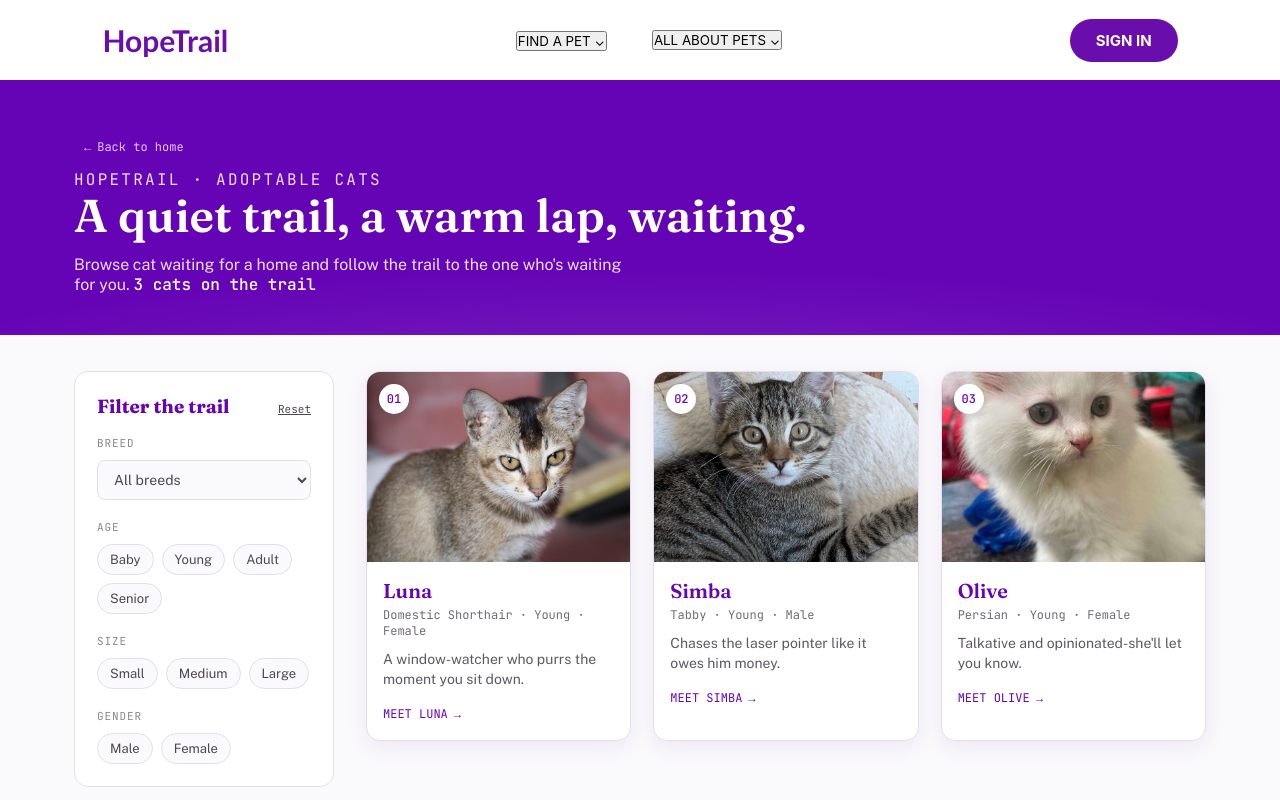
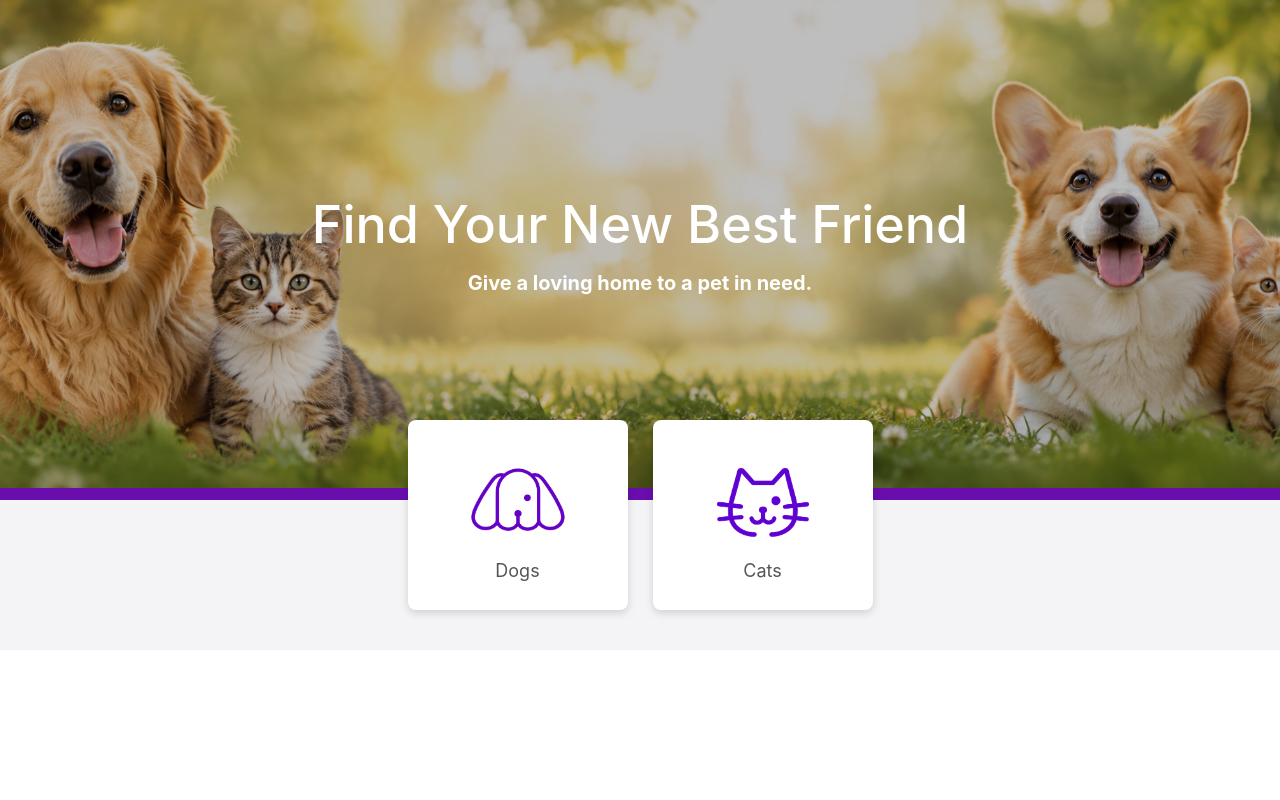
Before and after one commit to FaizaSec/HopeTrail, a React (Vite) app: page /cats in a window 1280 px wide. Shown: the top 800 px of the page. Built offline with nearby package versions, Linux system fonts and the light colour scheme.

Commit message:
Changed Attoja's route

```diff
--- a/src/main.jsx
+++ b/src/main.jsx
@@ -3,13 +3,13 @@ import { createRoot } from "react-dom/client";
 import { BrowserRouter, Routes, Route } from "react-router";
 import "./index.css";
 import App from "./App.jsx";
-import PetGrid from "./components/PetGrid.jsx";
-import PetDetails from "./components/PetDetails.jsx";
+//import PetGrid from "./components/PetGrid.jsx";
+//import PetDetails from "./components/PetDetails.jsx";
 
 createRoot(document.getElementById("root")).render(
   <StrictMode>
     <BrowserRouter>
-      <Routes>
+      {/*<Routes> {/*ShovaChanged Attoja's route placed it inside app.jsx}
         <Route path="/" element={<App />} />
         <Route
           path="/dogs"
@@ -35,7 +35,8 @@ createRoot(document.getElementById("root")).render(
         />
         <Route path="/dogs/:id" element={<PetDetails />} />
         <Route path="/cats/:id" element={<PetDetails />} />
-      </Routes>
+      </Routes>*/}
+      <App />
     </BrowserRouter>
   </StrictMode>,
 );
```
